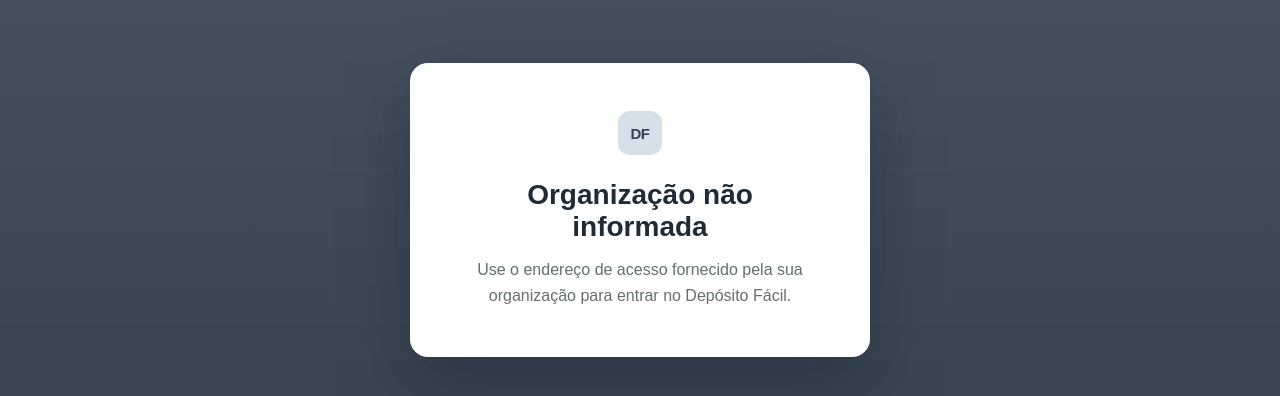
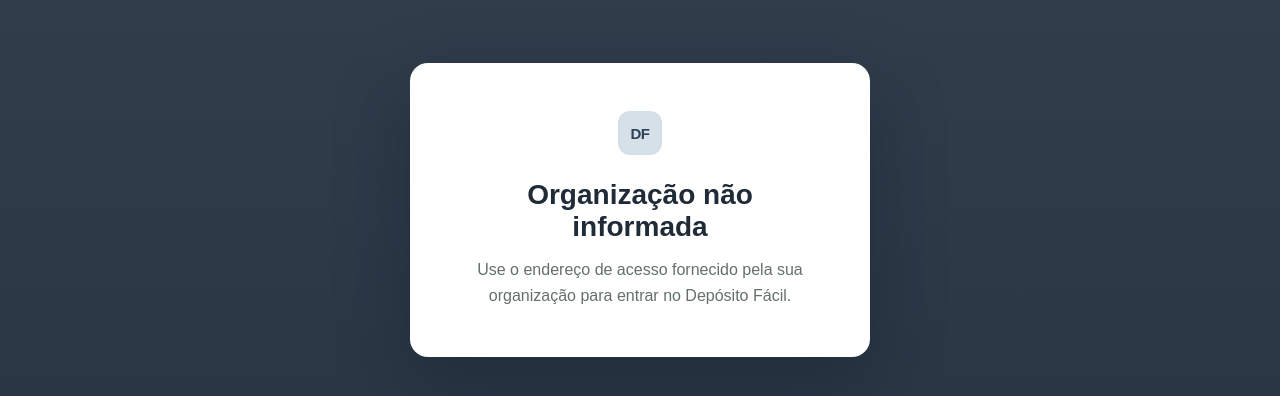
Before and after one commit to gsnunes47/deposito_facil, a Next.js app in the folder frontend/: page /login in a window 1280 px wide. Shown: the part 190-586 px from the top of the page. Built offline with nearby package versions, Linux system fonts and the light colour scheme; no server answers.

Commit message:
style: background color for tenants that don't have a background image.

```diff
--- a/frontend/styles/TituloPagina.module.css
+++ b/frontend/styles/TituloPagina.module.css
@@ -4,7 +4,7 @@
   padding: 10px 22px;
   border: 1px solid rgba(255, 255, 255, 0.7);
   border-radius: 12px;
-  background: rgba(255, 255, 255, 0.9);
+  background: rgba(255, 255, 255);
   color: #1f2937;
   box-shadow: 0 6px 18px rgba(15, 23, 42, 0.12);
   backdrop-filter: blur(6px);
--- a/frontend/styles/login.css
+++ b/frontend/styles/login.css
@@ -10,6 +10,7 @@
 
 body {
   font-family: Arial, sans-serif;
+  background-color: #808992;
 
   /* background-image: url('../assets/curinthia.jpg'); */
   background-size: cover; /* Faz a imagem cobrir toda a área */
```
